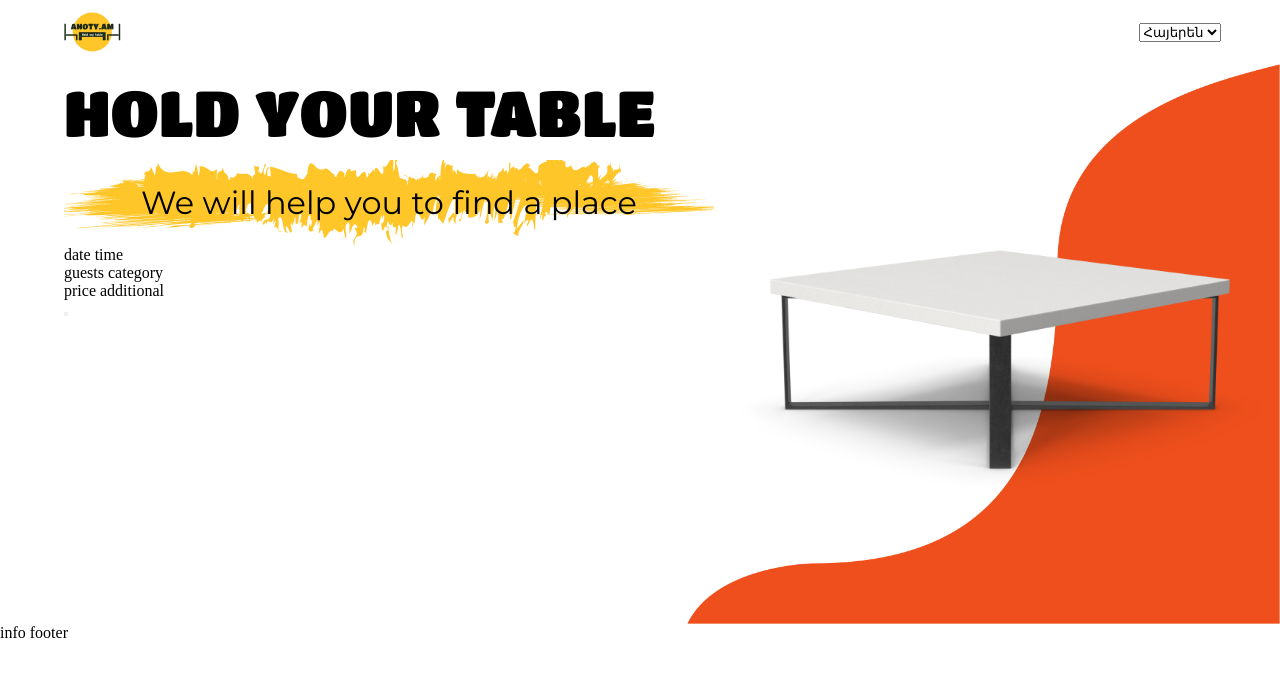
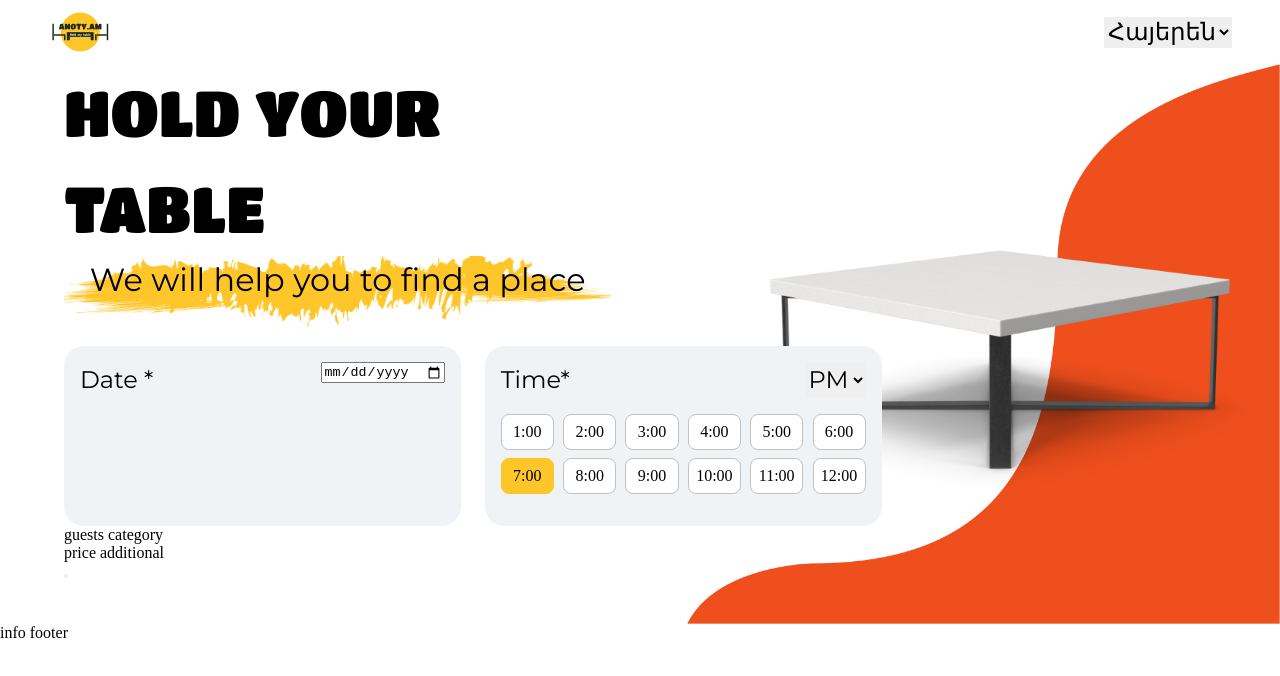
Before and after one commit to narekmaralchyan13/anoty1, a Gatsby site: page / in a window 1280 px wide. Built offline with nearby package versions, Linux system fonts and the light colour scheme; Gatsby itself is replaced by a stand-in of ours.

Commit message:
add time select

```diff
--- /dev/null
+++ b/src/components/dateSelector/dateSelector.module.css
@@ -0,0 +1,79 @@
+.DateSelecor{
+    width: 100%;
+    display: flex;
+    align-items: center;
+    gap:24px;
+}
+.container {
+    min-width: 290px;
+    width: 30%;
+    height: 148px;
+    padding: 16px;
+    background-color: #EFF3F5;
+    border-radius: 20px;
+    display: flex;
+    justify-content: space-between;
+    align-items: start;
+}
+.timeContainer{
+    min-width: 290px;
+    width: 30%;
+    height: 148px;
+    padding: 16px;
+    background-color: #EFF3F5;
+    border-radius: 20px;
+    display: flex;
+    flex-direction: column;
+    gap:16px;
+}
+.timeHead{
+    width: 100%;
+    display: flex;
+    justify-content: space-between;
+}
+select{
+    font-family: Montserrat;
+    font-size: 24px;
+    font-weight: 400;
+    line-height: 36px;
+    letter-spacing: 0em;
+    text-align: left;
+    border: none;
+}
+.inputName {
+font-family: 'Montserrat';
+font-style: normal;
+font-weight: 400;
+font-size: 24px;
+line-height: 36px;
+}
+.timeBody{
+    display: flex;
+    flex-direction: column;
+    gap: 8px;
+}
+.timeBodySlice{
+    display: flex;
+    justify-content: space-between;
+    gap: 8px;
+}
+.time{
+    width:14% ;
+    text-align: center;
+    background-color: white;
+    padding: 8px 0px;
+    border:1px solid #C2C1C1 ;
+    border-radius: 8px;
+    cursor: pointer;
+}
+.selectedTime{
+    width:14% ;
+    text-align: center;
+    background-color: white;
+    padding: 8px 0px;
+    border:1px solid #C2C1C1 ;
+    border-radius: 8px;
+    cursor: pointer;
+    background-color:#FFC629 ;
+    border:1px solid #FFC629 ;
+}
--- /dev/null
+++ b/src/components/dateSelector/index.js
@@ -0,0 +1,119 @@
+import React, { useState } from 'react'
+import * as styles from './dateSelector.module.css'
+
+const times = [
+    {
+        value: '1:00',
+        selected: false,
+    },
+    {
+        value: '2:00',
+        selected: false,
+    },
+    {
+        value: '3:00',
+        selected: false,
+    },
+    {
+        value: '4:00',
+        selected: false,
+    },
+    {
+        value: '5:00',
+        selected: false,
+    },
+    {
+        value: '6:00',
+        selected: false,
+    },
+    {
+        value: '7:00',
+        selected: true,
+    },
+    {
+        value: '8:00',
+        selected: false,
+    },
+    {
+        value: '9:00',
+        selected: false,
+    },
+    {
+        value: '10:00',
+        selected: false,
+    },
+    {
+        value: '11:00',
+        selected: false,
+    }, {
+        value: '12:00',
+        selected: false,
+    },
+]
+
+const DateSelecor = () => {
+
+    const [timesState, setTimesState] = useState(times)
+
+    function selectTime(time) {
+        setTimesState(prev => {
+            return prev.map(item => {
+                if (item.value === time) return {
+                    ...item,
+                    selected: true
+                }
+                else return {
+                    ...item,
+                    selected: false
+                }
+            })
+        })
+    }
+    return (
+        <div className={styles.DateSelecor}>
+            <div className={styles.container}>
+                <span className={styles.inputName}>Date *</span>
+                <input type='date' />
+            </div>
+            <div className={styles.timeContainer}>
+                <div className={styles.timeHead}>
+                    <span className={styles.inputName}>Time*</span>
+                    <select name='timePeriod'>
+                        <option value='PM'>PM</option>
+                        <option value='AM'>AM</option>
+                    </select>
+                </div>
+                <div className={styles.timeBody}>
+                    <div className={styles.timeBodySlice}>
+                        {
+                            timesState.slice(0, 6).map(time => {
+                                return <span
+                                    className={time.selected ? styles.selectedTime : styles.time}
+                                    key={time.value}
+                                    onClick={() => { selectTime(time.value) }}
+                                >
+                                    {time.value}
+                                </span>
+                            })
+                        }
+                    </div>
+                    <div className={styles.timeBodySlice}>
+                        {
+                            timesState.slice(6).map(time => {
+                                return <span
+                                    className={time.selected ? styles.selectedTime : styles.time}
+                                    key={time.value}
+                                    onClick={() => { selectTime(time.value) }}
+                                >
+                                    {time.value}
+                                </span>
+                            })
+                        }
+                    </div>
+                </div>
+            </div>
+        </div>
+    )
+}
+
+export default DateSelecor
--- a/src/components/form/formStyle.module.css
+++ b/src/components/form/formStyle.module.css
@@ -6,4 +6,5 @@
     background-position: right bottom, right  ;
   background-repeat: no-repeat, no-repeat;
 
+
 }
--- a/src/components/form/index.js
+++ b/src/components/form/index.js
@@ -1,4 +1,5 @@
 import React from 'react'
+import DateSelecor from '../dateSelector'
 import FormHeader from '../fromHeader'
 import * as styles from './formStyle.module.css'
 
@@ -7,7 +8,7 @@ const Form = () => {
     <form className={styles.form} >
       <FormHeader />
       <div>
-          <div>date time</div>
+          <DateSelecor />
           <div>guests category</div>
           <div>price additional</div>
           <button></button>
--- a/src/components/fromHeader/formHeader.module.css
+++ b/src/components/fromHeader/formHeader.module.css
@@ -1,7 +1,10 @@
 .formHeader{
-    width: 650px;
+    width: 45%;
+    min-width: 500px;
+
 }
 .headerText{
+    width: 100%;
 font-family: 'Titan One';
 font-size: 64px;
 font-weight: 400;
@@ -10,8 +13,9 @@ letter-spacing: 0em;
 text-align: left;
 }
 .infoText{
-padding-top: 19px;
-padding-bottom: 19px;
+height: 90px;
+white-space: nowrap;
+width: 100%;
 font-family: Montserrat;
 font-size: 32px;
 font-weight: 400;
@@ -19,4 +23,6 @@ line-height: 48px;
 letter-spacing: 0em;
 text-align: center;
 background-image: url(../../images/textBackground.jpg);
+background-repeat: no-repeat;
+background-size: 100%;
 }
--- a/src/components/fromHeader/index.js
+++ b/src/components/fromHeader/index.js
@@ -9,7 +9,9 @@ const FormHeader
   return (
     <div className={styles.formHeader}>
         <h1 className={styles.headerText}>HOLD YOUR TABLE</h1>
-        <p className={styles.infoText}>We will help you to find a place</p>
+        <div className={styles.infoText}>
+          <p>We will help you to find a place</p>
+        </div>
     </div>
   )
 }
```
